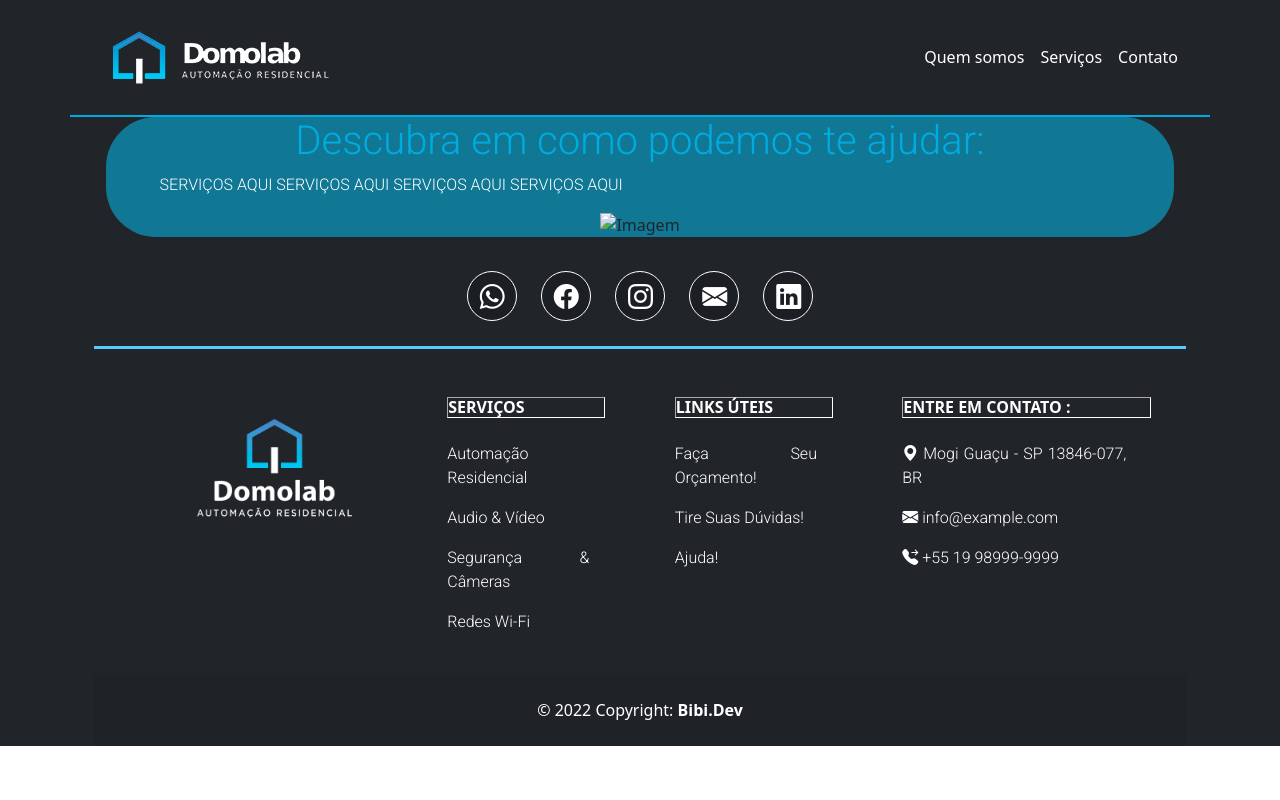
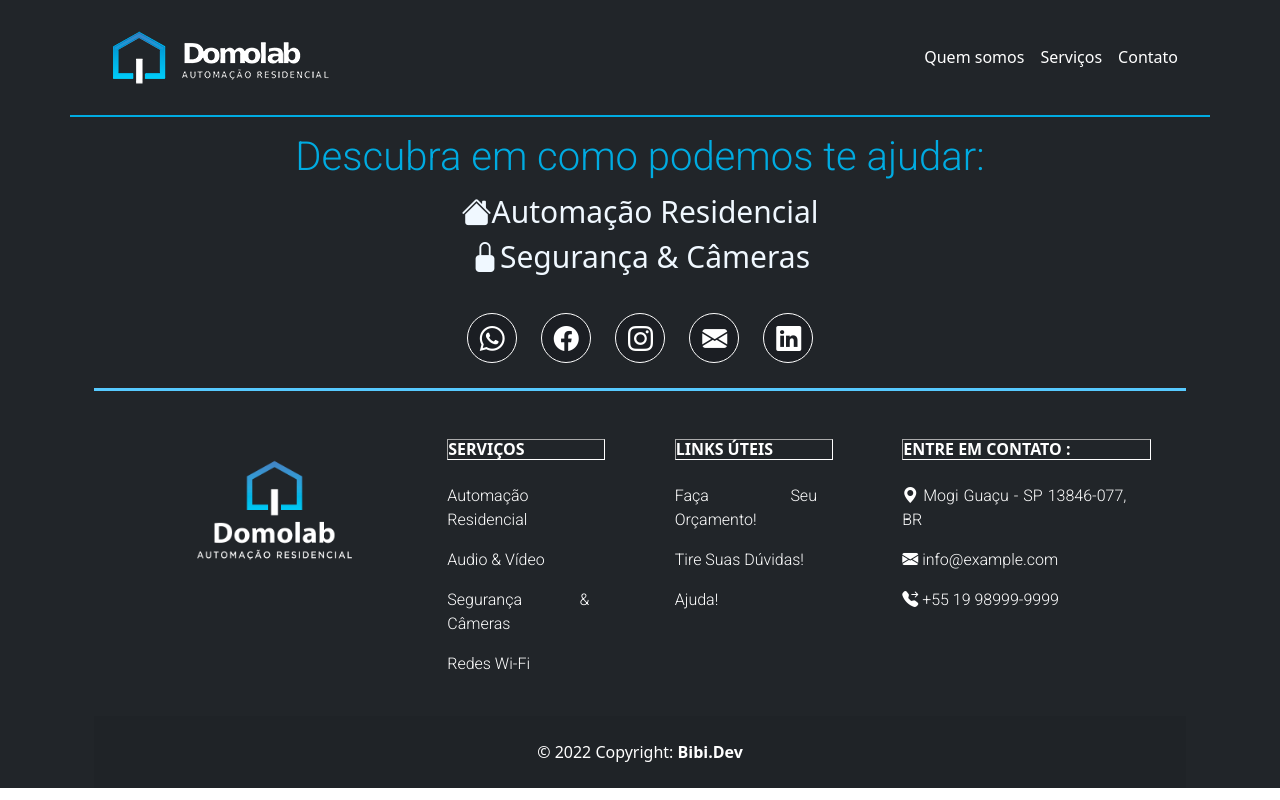
Before and after one commit to LeticiaBibiano/domolab_website, a plain HTML site: page pages/nav_links/services.html in a window 1280 px wide. Drawn offline with nearby package versions, Linux system fonts and the light colour scheme.

Commit message:
fix images and services page

```diff
--- a/assets/stylesheet/global.css
+++ b/assets/stylesheet/global.css
@@ -14,3 +14,7 @@ h1, h2 {
   color: #00abe1;
   font-family: 'Roboto', sans-serif;
 }
+
+h3 {
+  color: white;
+}
--- a/pages/nav_links/services.html
+++ b/pages/nav_links/services.html
@@ -63,22 +63,15 @@
     <!-- Content begin -->
     <section>
       <div class="d-flex flex-column align-items-center">
-        <div class="d-flex flex-column align-items-center" style="background-color: rgb(0, 204, 255, 0.5); border-radius: 50px; width: 85%;">
-          <h1 > Descubra em como podemos te ajudar: </h1>
+        <div class="d-flex flex-column align-items-center">
+          <h1 class="mt-3"> Descubra em como podemos te ajudar: </h1>
 
-          <p id="customText">
-            SERVIÇOS AQUI
+          <div class="row  text-center">
+            <spam class="bi bi-house-fill" style="color: aliceblue; font-size: 30px;">Automação Residencial</spam>
+            <spam class="bi bi-lock-fill" style="color: aliceblue; font-size: 30px;">Segurança & Câmeras</spam>
+          </div>
 
-            SERVIÇOS AQUI
 
-            SERVIÇOS AQUI
-
-            SERVIÇOS AQUI
-          </p>
-
-          <img src=""
-          alt="Imagem"
-          class="d-inline-block align-text-top">
         </div>
         </div>
     </section>
```
Also changed, not shown: index.html (+3 -7 lines).
